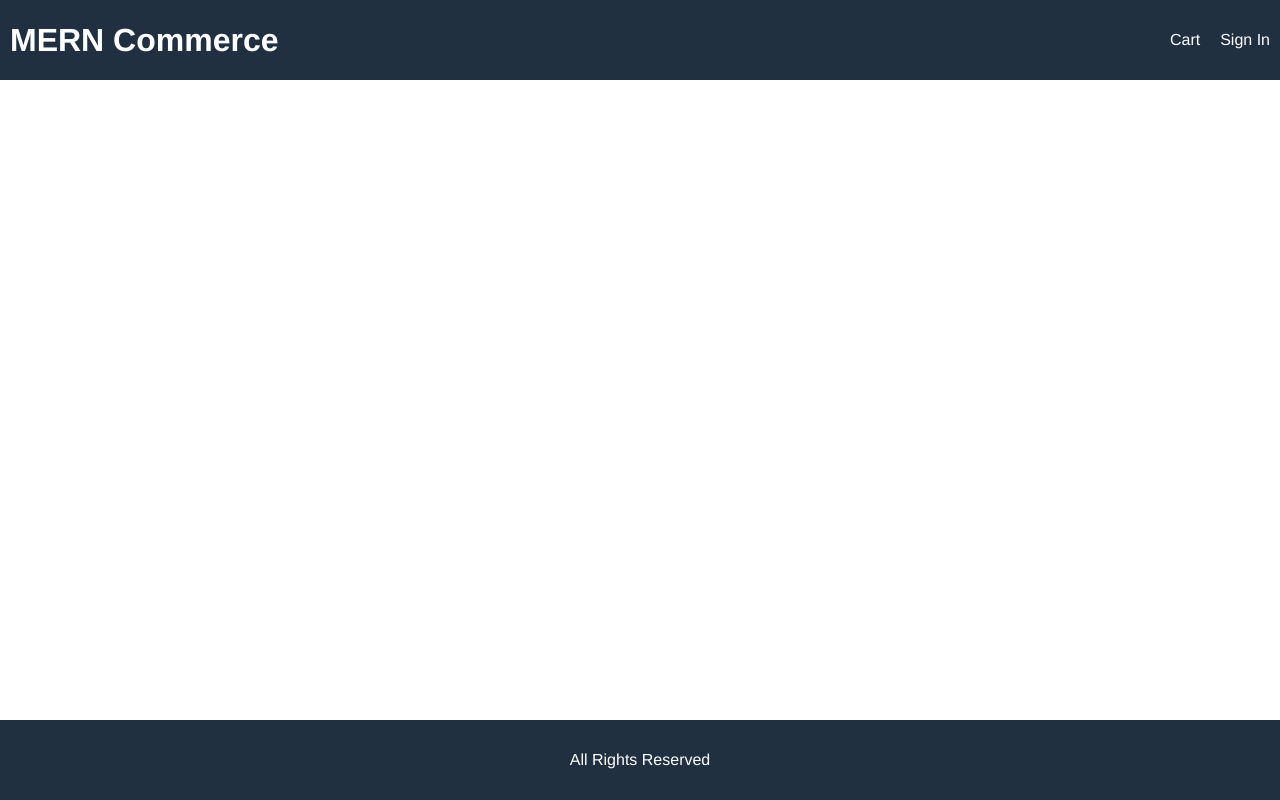
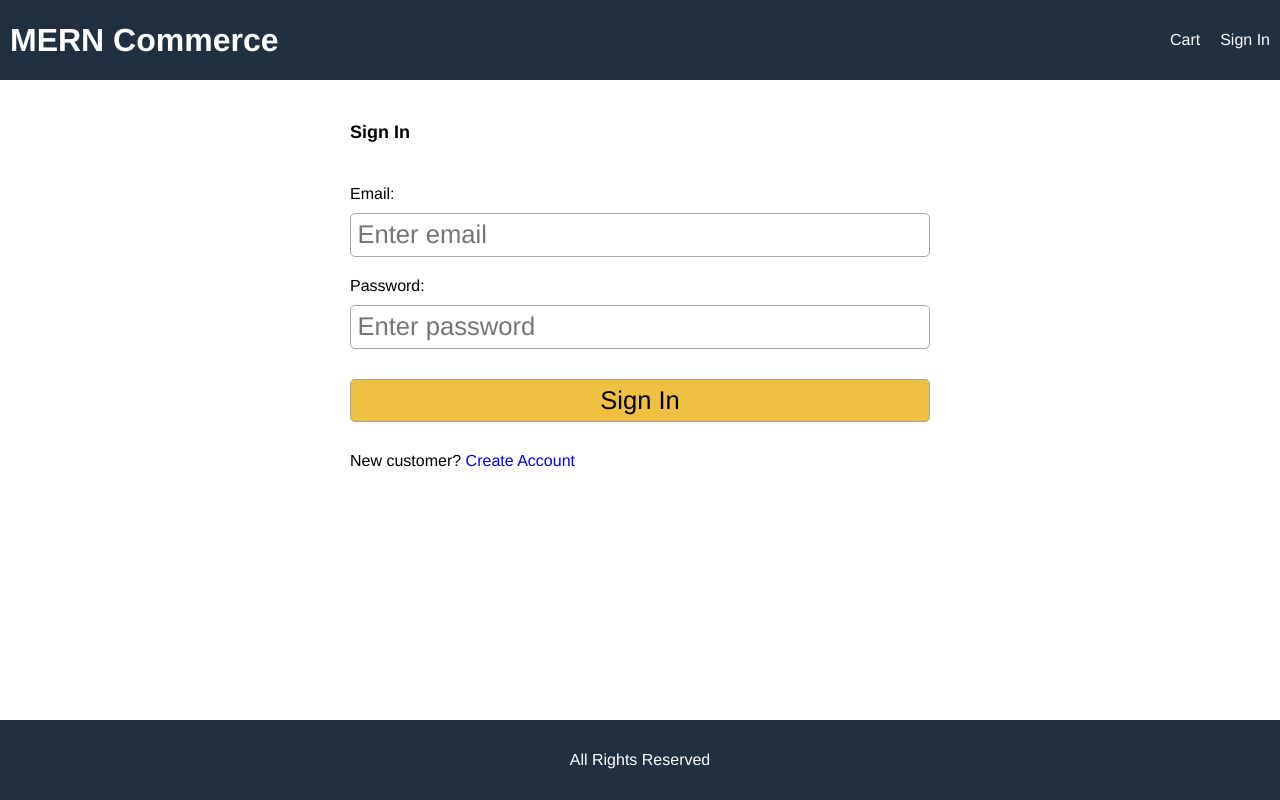
Before and after one commit to kautif/mern_commerce, a React (Create React App) app in the folder frontend/: page /signin in a window 1280 px wide. Built offline with nearby package versions, Linux system fonts and the light colour scheme.

Commit message:
added signin form

```diff
--- a/frontend/src/App.js
+++ b/frontend/src/App.js
@@ -4,6 +4,7 @@
 import HomeScreen from './screens/HomeScreen';
 import CartScreen from './screens/CartScreen';
 import { useSelector } from 'react-redux';
+import SignInScreen from './screens/SignInScreen';
 
 function App() {
     const cart = useSelector((state) => state.cart);
@@ -28,6 +29,7 @@
             <main>
                 <Route path="/cart/:id?" component={CartScreen}></Route>
                 <Route path="/product/:id" component={ProductScreen}></Route>
+                <Route path="/signin" component={SignInScreen}></Route>
                 <Route path="/" component={HomeScreen} exact></Route>
             </main>
             <footer className="row center">All Rights Reserved</footer>
--- a/frontend/src/index.css
+++ b/frontend/src/index.css
@@ -249,3 +249,21 @@
   color: #a02020;
   background-color: #ffe0e0e0;
 }
+
+/* Form */
+
+.form {
+  max-width: 60rem;
+  margin: 0 auto;
+}
+
+.form > div {
+  display: flex;
+  flex-direction: column;
+  margin: 1rem;
+}
+
+.form label {
+  margin: 1rem 0;
+  display: block;
+}
--- /dev/null
+++ b/frontend/src/screens/SignInScreen.js
@@ -0,0 +1,51 @@
+import React, { useState } from 'react';
+import {Link} from 'react-router-dom';
+
+export default function SignInScreen() {
+const [email, setEmail] = useState('');
+const [password, setPassword] = useState('');
+
+const submitHandler = (e) => {
+    e.preventDefault();
+}
+
+    return (
+        <div>
+            <form className="form" onSubmit={submitHandler}>
+                <div>
+                    <h1>Sign In</h1>
+                </div>
+                <div>
+                    <label htmlFor="email">Email: </label>
+                    <input
+                        type="email"
+                        id="email"
+                        placeholder="Enter email"
+                        required
+                        onChange={(e) => setEmail(e.target.value)}>
+                        </input>
+                </div>
+                <div>
+                    <label htmlFor="password">Password: </label>
+                    <input
+                        type="password"
+                        id="password"
+                        placeholder="Enter password"
+                        required
+                        onChange={(e) => setPassword(e.target.value)}>
+                        </input>
+                </div>
+                <div>
+                    <label/>
+                    <button className="primary" type="submit">Sign In</button>
+                </div>
+                <div>
+                    <label/>
+                    <div>
+                        New customer? {' '} <Link to='/register'>Create Account</Link>
+                    </div>
+                </div>
+            </form>
+        </div>
+    )
+}
```
